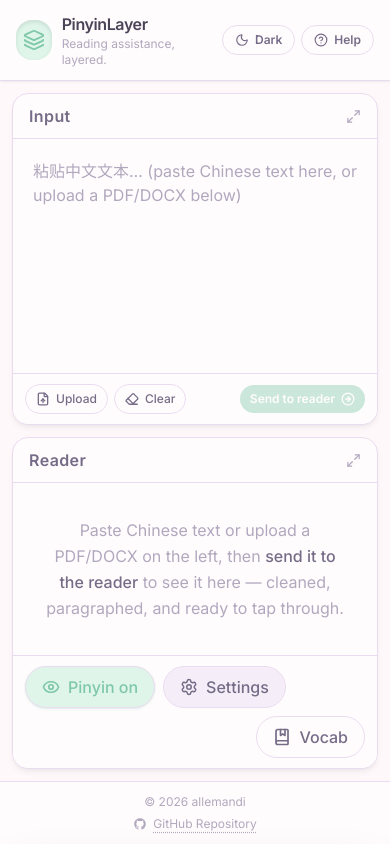
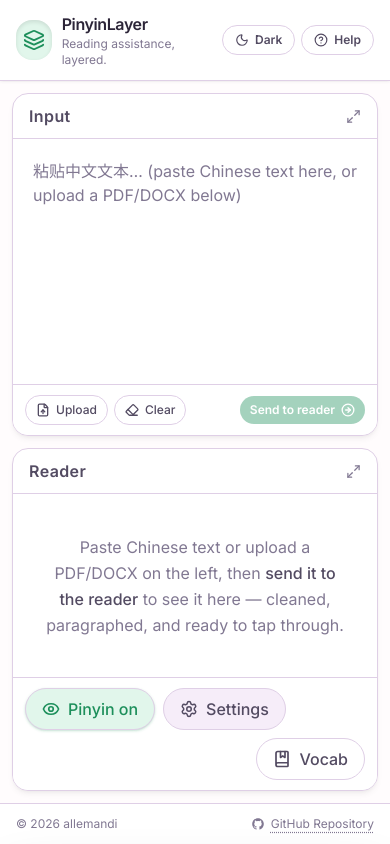
Before and after one commit to allemandi/pinyinlayer, a React (Vite) app: page / in a window 390 px wide. Built offline with nearby package versions, Linux system fonts and the light colour scheme.

Commit message:
Refine: Prevent mobile footer stacking and increase theme colors Legibility & Contrast (WCAG standard compliant)
Co-authored-by: allemandi <69766017+allemandi@users.noreply.github.com>

```diff
--- a/src/App.jsx
+++ b/src/App.jsx
@@ -113,9 +113,8 @@ export default function App() {
         }
       />
 
-      <footer className="flex shrink-0 flex-col items-center justify-center gap-1.5 border-t border-rule bg-surface/95 px-4 py-3 text-xs text-ink-faint dark:border-slate-800 dark:bg-slate-950 sm:flex-row sm:gap-4 sm:px-6">
+      <footer className="flex shrink-0 flex-row items-center justify-between gap-4 border-t border-rule bg-surface/95 px-4 py-3 text-xs text-ink-faint dark:border-slate-800 dark:bg-slate-950 sm:px-6">
         <span>&copy; 2026 allemandi</span>
-        <span className="hidden sm:inline text-rule dark:text-slate-800">|</span>
         <a
           href="https://github.com/allemandi/pinyinlayer"
           target="_blank"
--- a/src/index.css
+++ b/src/index.css
@@ -2,39 +2,39 @@
 @custom-variant dark (&:where(.dark, .dark *));
 
 @theme {
-  --color-paper: #fff8fb;
-  --color-surface: #fffcfd;
-  --color-surface-dim: #f5eef8;
-  --color-ink: #4a4458;
-  --color-ink-soft: #756d88;
-  --color-ink-faint: #b0a8be;
-  --color-rule: #eadcf0;
-  --color-jade: #7ec8a8;
-  --color-jade-soft: #dff5ea;
-  --color-seal: #f098ae;
+  --color-paper: #fffcfd;
+  --color-surface: #ffffff;
+  --color-surface-dim: #f6edf9;
+  --color-ink: #2c2538;
+  --color-ink-soft: #534b62;
+  --color-ink-faint: #817892;
+  --color-rule: #dfcfe6;
+  --color-jade: #1d8f5b;
+  --color-jade-soft: #e1f6eb;
+  --color-seal: #e34c71;
   --color-seal-soft: #fde8ef;
-  --color-lavender: #c4b0e8;
-  --color-lavender-soft: #eee6fb;
-  --color-butter: #fff0b3;
+  --color-lavender: #8a65c9;
+  --color-lavender-soft: #eedeff;
+  --color-butter: #fef08a;
 
   --font-display: "Inter", ui-sans-serif, system-ui, sans-serif;
   --font-reading: "Noto Sans SC", "PingFang SC", "Microsoft YaHei", ui-sans-serif, sans-serif;
 }
 
 .dark {
-  --color-paper: #020617;
+  --color-paper: #090d16;
   --color-surface: #0f172a;
-  --color-surface-dim: #111827;
-  --color-ink: #e2e8f0;
-  --color-ink-soft: #94a3b8;
-  --color-ink-faint: #64748b;
-  --color-rule: #334155;
-  --color-jade: #7dd3fc;
-  --color-jade-soft: #0f172a;
-  --color-seal: #fb7185;
-  --color-seal-soft: #172554;
-  --color-lavender: #c4b0e8;
-  --color-lavender-soft: #1e293b;
+  --color-surface-dim: #1e293b;
+  --color-ink: #f8fafc;
+  --color-ink-soft: #cbd5e1;
+  --color-ink-faint: #94a3b8;
+  --color-rule: #475569;
+  --color-jade: #38bdf8;
+  --color-jade-soft: #0c4a6e;
+  --color-seal: #fda4af;
+  --color-seal-soft: #881337;
+  --color-lavender: #c084fc;
+  --color-lavender-soft: #581c87;
   --color-butter: #fef3c7;
 }
 
```
Also changed, not shown: 1 other file (tests, documents, lock files or other folders).
